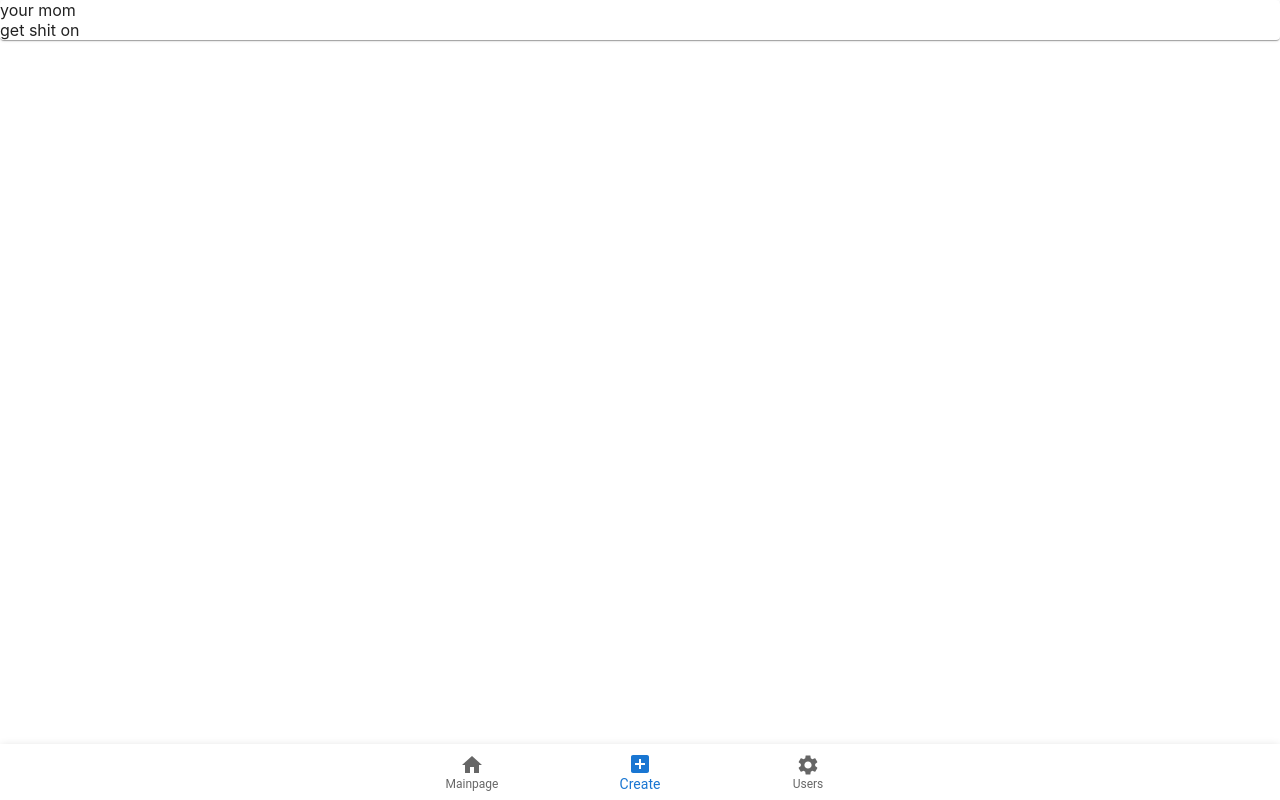
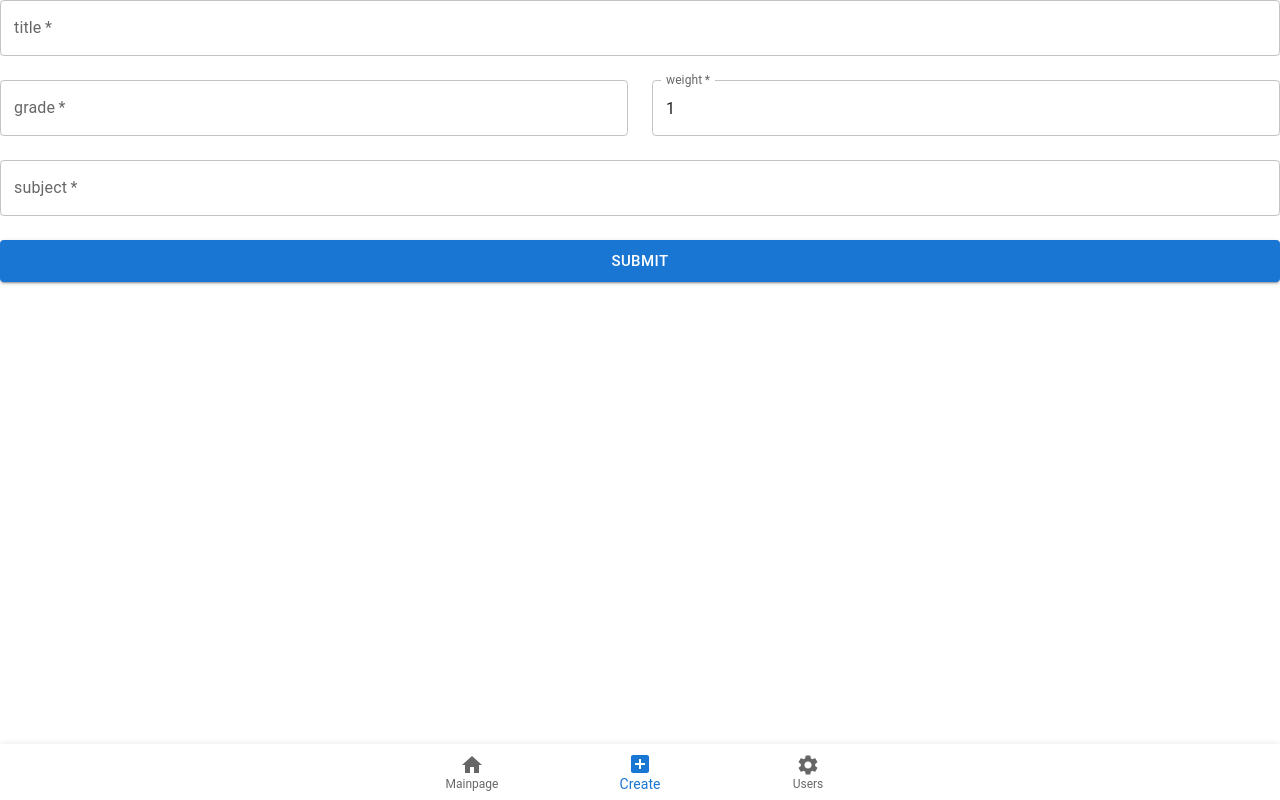
Before and after one commit to EniatinusJr/Notenverwaltung, a React (Create React App) app: page / in a window 1280 px wide. Both pictures are taken after a click on the button "Create". Built offline with nearby package versions, Linux system fonts and the light colour scheme; no server answers; the database is empty; the HTML template or start-up script is replaced by a standard one.

Commit message:
added create component for grades

```diff
--- a/src/Create.js
+++ b/src/Create.js
@@ -1,22 +1,119 @@
-import './App.css';
-import Grid from '@mui/material/Grid';
-import Paper from '@mui/material/Paper';
+import "./App.css";
+import Grid from "@mui/material/Grid";
+import Box from "@mui/material/Box";
+import { TextField, useAutocomplete } from "@mui/material";
+import IconButton from "@mui/material/Button";
+import AddIcon from "@mui/icons-material/Add";
+import Button from "@mui/material/Button";
+import { db, storage, auth } from "./firebase";
+import {
+  doc,
+  collection,
+  addDoc,
+  query,
+  onSnapshot,
+  deleteDoc,
+  where,
+  getDocs,
+} from "firebase/firestore";
+import { useState } from "react";
+import FormControlContext from "@mui/material/FormControl/FormControlContext";
+
 
 
 function Create() {
-    return (
-        <Paper>
-            <Grid>
-                <Grid>
-                    your mom
-                </Grid>
-                <Grid>
-                    get shit on
-                </Grid>
-            </Grid>
-        </Paper>
+  const [grade, setGrade] = useState();
+  const [subject, setSubject] = useState("");
+  const [weight, setWeight] = useState(1);
+  const [title, setTitle] = useState("");
 
-    );
+  const AddButton = () => {
+    <IconButton>
+      <AddIcon />
+    </IconButton>;
+  };
+
+  function addGrade() {
+    addDoc(collection(db, "Noten"), {
+      Grade: grade,
+      Weight: weight,
+      Subject: subject,
+    })
+      .catch((error) => {
+        alert(error.message);
+     });
+     setTitle("");
+     setGrade(undefined);
+     setWeight(undefined);
+     setSubject("");
+
+  }
+
+  return (
+    <Box>
+      <Grid container spacing={3}>
+        <Grid item xs={12} md={12}>
+          <TextField
+            fullWidth
+            id="title"
+            label="title"
+            variant="outlined"
+            onChange={ (event) => setTitle(event.target.value)}
+            value={title}
+            required
+          />
+        </Grid>
+
+        <Grid item xs={12} md={6}>
+          <TextField
+            fullWidth
+            InputProps={{ inputProps: { min: 1, max: 6 } }}
+            type="number"
+            id="grade"
+            label="grade"
+            variant="outlined"
+            onChange={ (event) => setGrade(event.target.value)}
+            value={grade}
+            required
+          />
+        </Grid>
+
+        <Grid item xs={12} md={6}>
+          <TextField
+            fullWidth
+            id="weight"
+            label="weight"
+            variant="outlined"
+            type="number"
+            InputProps={{ inputProps: { min: 1, max: 6 } }}
+            onChange={ (event) => setWeight(event.target.value)}
+            value={weight}
+            required
+          />
+        </Grid>
+
+        <Grid item xs={12} md={12}>
+          <TextField
+            fullWidth
+            id="subject"
+            label="subject"
+            variant="outlined"
+            InputProps={{ endAdornment: <AddButton /> }}
+            onChange={ (event) => setSubject(event.target.value)}
+            value={subject}
+            required
+          />
+        </Grid>
+
+        <Grid item xs={12} md={12}>
+          <Button fullWidth variant="contained" size="large" onClick={addGrade} type='submit'>
+            submit
+          </Button>
+        </Grid>
+      </Grid>
+
+    </Box>
+  );
 }
 
 export default Create;
--- a/src/Navigation.js
+++ b/src/Navigation.js
@@ -1,5 +1,4 @@
 import './App.css';
-import Grid from '@mui/material/Grid';
 import Paper from '@mui/material/Paper';
 import Box from '@mui/material/Box';
 import BottomNavigation from '@mui/material/BottomNavigation';
@@ -54,7 +53,7 @@ function Navigation() {
                 : <></>
             }
         </Box>
-        <Box sx={{ width: 500 }}>
+        <Box sx={{ width: 500}}>
             <Paper sx={{ position: 'fixed', bottom: 0, left: 0, right: 0 }} elevation={3}>
                 <BottomNavigation
                     showLabels
```
